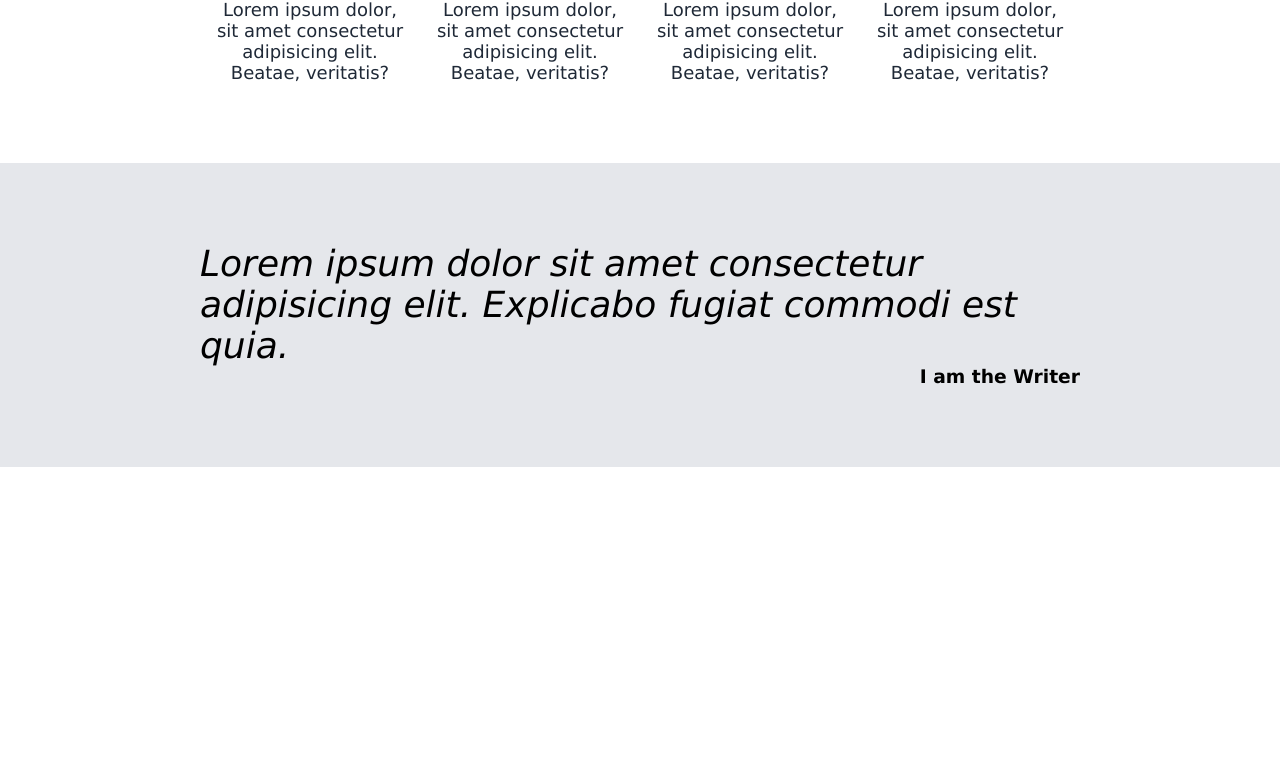
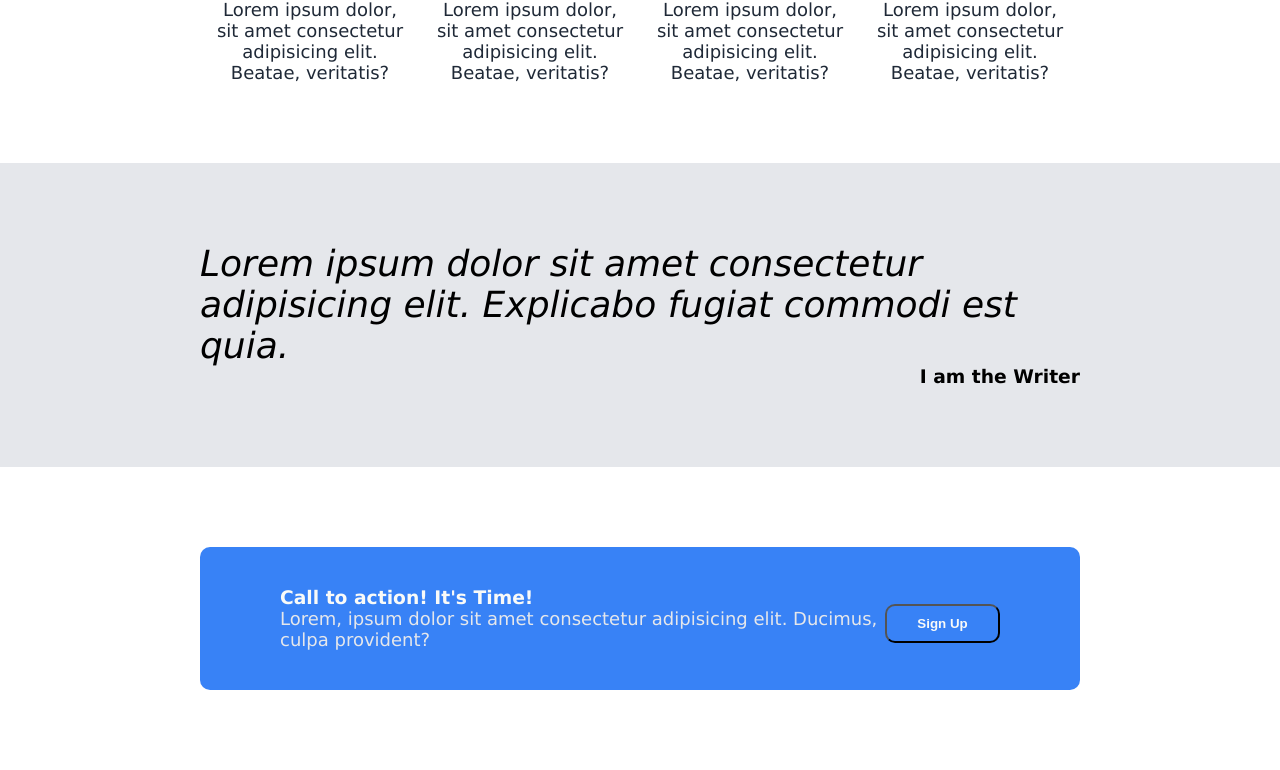
Before and after one commit to Orbito7/landing-page, a plain HTML site: page index.html in a window 1280 px wide. Shown: the part 639-1409 px from the top of the page. Before the commit the page ends 1106 px from the top, so only its background shows below. Drawn offline with Linux system fonts and the light colour scheme.

Commit message:
Added and styled Call to action banner boilerplate

```diff
--- a/index.html
+++ b/index.html
@@ -75,7 +75,22 @@
         <div class="quote-author"><h3>I am the Writer</h3></div>
       </div>
     </div>
-    <div class="section4"></div>
+
+    <div class="section4">
+      <div class="banner">
+        <div class="left-items">
+          <h3>Call to action! It's Time!</h3>
+          <p>
+            Lorem, ipsum dolor sit amet consectetur adipisicing elit. Ducimus,
+            culpa provident?
+          </p>
+        </div>
+
+        <div class="right-items">
+          <button class="top-sign-up">Sign Up</button>
+        </div>
+      </div>
+    </div>
 
     <footer></footer>
   </body>
--- a/style.css
+++ b/style.css
@@ -148,3 +148,26 @@ header {
 .quote-author {
   align-self: flex-end;
 }
+
+.section4 {
+  display: flex;
+  flex-direction: column;
+  padding: 80px 200px 80px 200px;
+}
+.banner {
+  display: flex;
+  justify-content: space-between;
+  align-items: center;
+  background-color: #3882f6;
+  border-radius: 10px;
+  padding: 40px 80px 40px 80px;
+}
+
+.banner p {
+  font-size: 18px;
+  color: #e5e7eb;
+}
+
+.banner h3 {
+  color: #f9faf8;
+}
```
